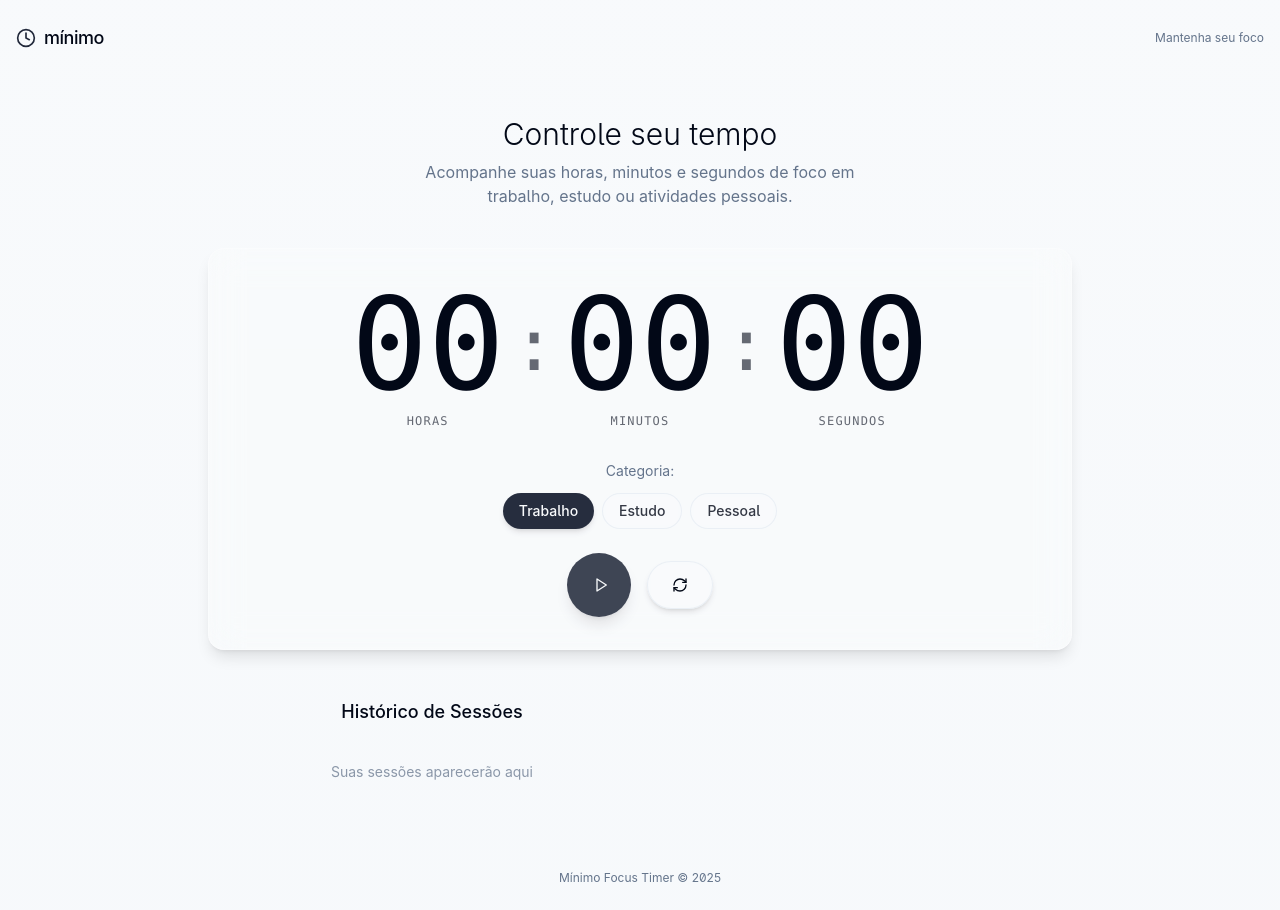
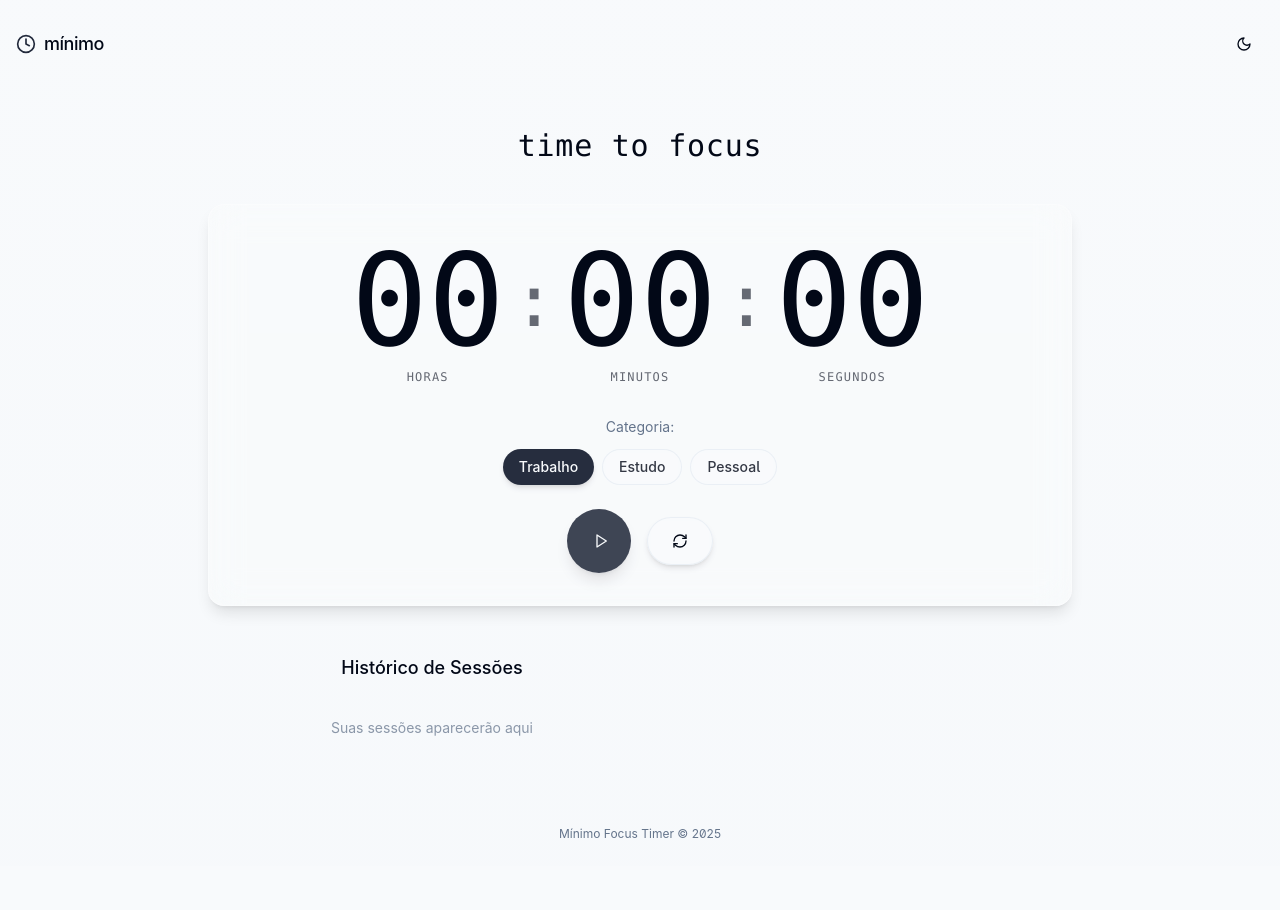
Before and after one commit to andregustavo1/focus-timer-simplicity, a React (Vite) app: page / in a window 1280 px wide. After the commit the page ends 866 px from the top, so only its background shows below. Built offline with nearby package versions, Linux system fonts and the light colour scheme.

Commit message:
feat: Implement theme toggle and update text
- Removed the "Controle seu tempo" and related text.
- Replaced it with "time to focus" using Roboto Mono font.
- Added a theme toggle for light/dark mode.
- Persisted the theme selection in local storage.

```diff
--- a/src/App.tsx
+++ b/src/App.tsx
@@ -1,8 +1,10 @@
+
 import { Toaster } from "@/components/ui/toaster";
 import { Toaster as Sonner } from "@/components/ui/sonner";
 import { TooltipProvider } from "@/components/ui/tooltip";
 import { QueryClient, QueryClientProvider } from "@tanstack/react-query";
 import { BrowserRouter, Routes, Route } from "react-router-dom";
+import { ThemeProvider } from "@/hooks/useTheme";
 import Index from "./pages/Index";
 import NotFound from "./pages/NotFound";
 
@@ -10,6 +12,7 @@ const queryClient = new QueryClient();
 
 const App = () => (
   <QueryClientProvider client={queryClient}>
+    <ThemeProvider>
       <TooltipProvider>
         <Toaster />
         <Sonner />
@@ -21,6 +24,7 @@ const App = () => (
           </Routes>
         </BrowserRouter>
       </TooltipProvider>
+    </ThemeProvider>
   </QueryClientProvider>
 );
 
--- /dev/null
+++ b/src/components/ThemeToggle.tsx
@@ -0,0 +1,34 @@
+
+import React from 'react';
+import { Moon, Sun } from 'lucide-react';
+import { useTheme } from '@/hooks/useTheme';
+import { Button } from '@/components/ui/button';
+import { toast } from 'sonner';
+
+const ThemeToggle: React.FC = () => {
+  const { theme, setTheme } = useTheme();
+
+  const toggleTheme = () => {
+    const newTheme = theme === 'dark' ? 'light' : 'dark';
+    setTheme(newTheme);
+    toast.success(`Tema ${newTheme === 'dark' ? 'escuro' : 'claro'} ativado`);
+  };
+
+  return (
+    <Button
+      variant="ghost"
+      size="icon"
+      onClick={toggleTheme}
+      className="rounded-full"
+      aria-label="Alternar tema"
+    >
+      {theme === 'dark' ? (
+        <Sun className="h-5 w-5" />
+      ) : (
+        <Moon className="h-5 w-5" />
+      )}
+    </Button>
+  );
+};
+
+export default ThemeToggle;
--- /dev/null
+++ b/src/hooks/useTheme.tsx
@@ -0,0 +1,49 @@
+
+import { useState, useEffect, createContext, useContext } from 'react';
+
+type Theme = 'light' | 'dark';
+
+type ThemeContextType = {
+  theme: Theme;
+  setTheme: (theme: Theme) => void;
+};
+
+const ThemeContext = createContext<ThemeContextType | undefined>(undefined);
+
+export const ThemeProvider: React.FC<{ children: React.ReactNode }> = ({ children }) => {
+  const [theme, setTheme] = useState<Theme>(() => {
+    // Tenta recuperar o tema salvo no localStorage
+    const savedTheme = localStorage.getItem('theme') as Theme;
+    // Se não existir, verifica a preferência do sistema
+    if (!savedTheme) {
+      return window.matchMedia('(prefers-color-scheme: dark)').matches ? 'dark' : 'light';
+    }
+    return savedTheme;
+  });
+
+  useEffect(() => {
+    // Salva o tema no localStorage sempre que ele mudar
+    localStorage.setItem('theme', theme);
+
+    // Aplica a classe 'dark' ao elemento HTML quando o tema for escuro
+    if (theme === 'dark') {
+      document.documentElement.classList.add('dark');
+    } else {
+      document.documentElement.classList.remove('dark');
+    }
+  }, [theme]);
+
+  return (
+    <ThemeContext.Provider value={{ theme, setTheme }}>
+      {children}
+    </ThemeContext.Provider>
+  );
+};
+
+export const useTheme = () => {
+  const context = useContext(ThemeContext);
+  if (context === undefined) {
+    throw new Error('useTheme must be used within a ThemeProvider');
+  }
+  return context;
+};
--- a/src/pages/Index.tsx
+++ b/src/pages/Index.tsx
@@ -2,6 +2,7 @@
 import React from 'react';
 import Logo from '@/components/Logo';
 import MainTimer from '@/components/MainTimer';
+import ThemeToggle from '@/components/ThemeToggle';
 
 const Index = () => {
   return (
@@ -9,19 +10,14 @@ const Index = () => {
       <header className="w-full py-6 px-4">
         <div className="max-w-7xl mx-auto flex justify-between items-center">
           <Logo />
-          <div className="text-xs text-muted-foreground">
-            Mantenha seu foco
-          </div>
+          <ThemeToggle />
         </div>
       </header>
 
       <main className="flex-1 w-full flex flex-col items-center justify-center py-10">
-        <h1 className="text-3xl font-light text-center mb-2 animate-fade-in">
-          Controle seu tempo
+        <h1 className="font-mono text-2xl md:text-3xl font-light text-center mb-10 animate-fade-in tracking-wide">
+          time to focus
         </h1>
-        <p className="text-muted-foreground text-center max-w-md mb-10 animate-fade-in">
-          Acompanhe suas horas, minutos e segundos de foco em trabalho, estudo ou atividades pessoais.
-        </p>
 
         <MainTimer />
       </main>
--- a/tailwind.config.ts
+++ b/tailwind.config.ts
@@ -21,7 +21,7 @@ export default {
 		extend: {
 			fontFamily: {
 				sans: ['-apple-system', 'BlinkMacSystemFont', 'San Francisco', 'Segoe UI', 'Roboto', 'Helvetica Neue', 'sans-serif'],
-				mono: ['SF Mono', 'Monaco', 'Consolas', 'Liberation Mono', 'Courier New', 'monospace'],
+				mono: ['Roboto Mono', 'SF Mono', 'Monaco', 'Consolas', 'Liberation Mono', 'Courier New', 'monospace'],
 			},
 			colors: {
 				border: 'hsl(var(--border))',
```
Lines whose indentation alone changed are shown as unchanged.
